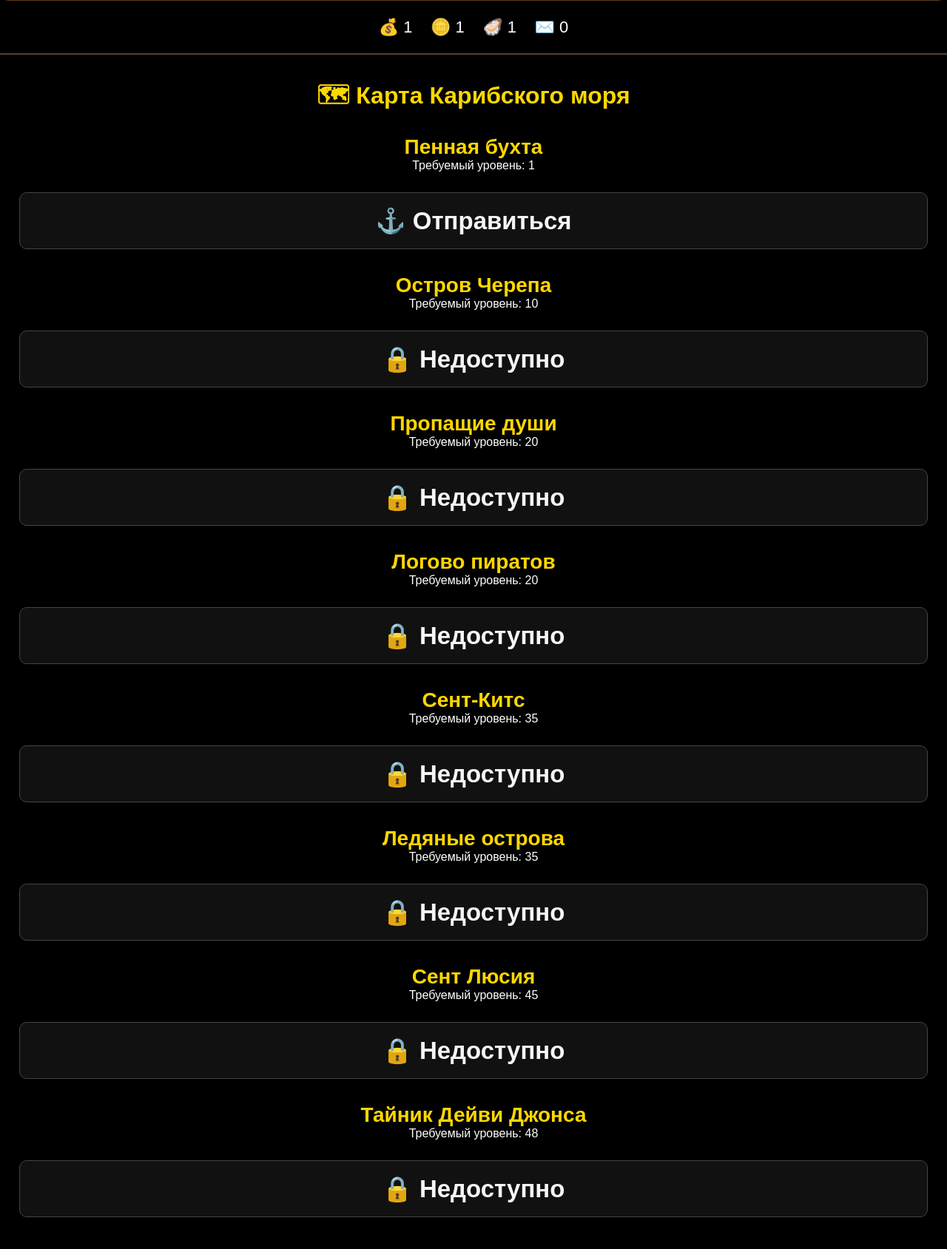
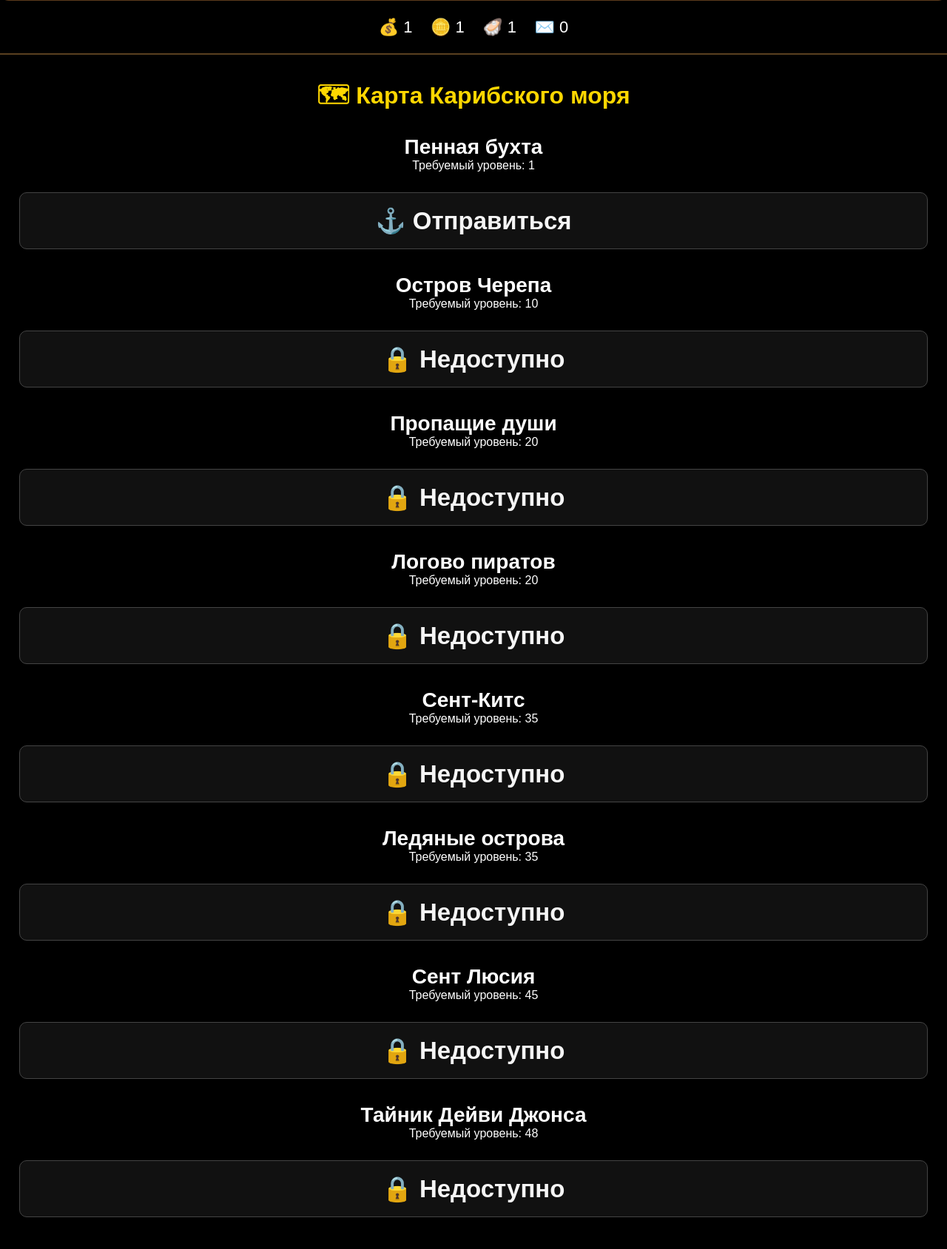
Before and after one commit to wergut800-star/piratesgame, a Flask app: page /map in a window 1280 px wide. Shown: the part 155-1844 px from the top of the page at 74% size. Run offline with Flask 3, Linux system fonts and the light colour scheme; the visitor is signed in with stand-in values (Sample User, id 1); tables that the repository leaves empty hold one stand-in row (values such as "Sample post").

Commit message:
Update map.html

```diff
--- a/templates/map.html
+++ b/templates/map.html
@@ -17,7 +17,7 @@
 
 {% for loc in locations %}
 <div class="map-location {% if loc.available %}location-open{% else %}location-locked{% endif %}">
-    <b style="font-size:28px; color:#ffd700;">
+    <b style="font-size:28px;">
     {{ loc.name }}
 </b><br>
     Требуемый уровень: {{ loc.level }}<br><br>
```
